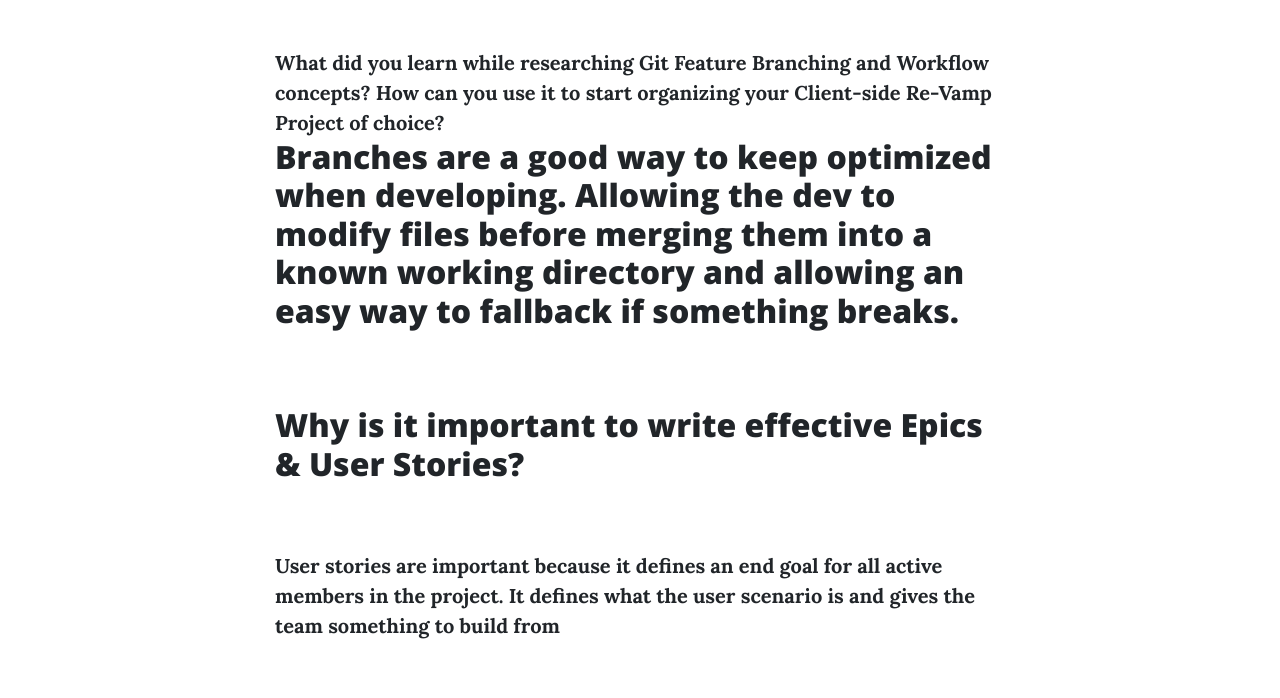
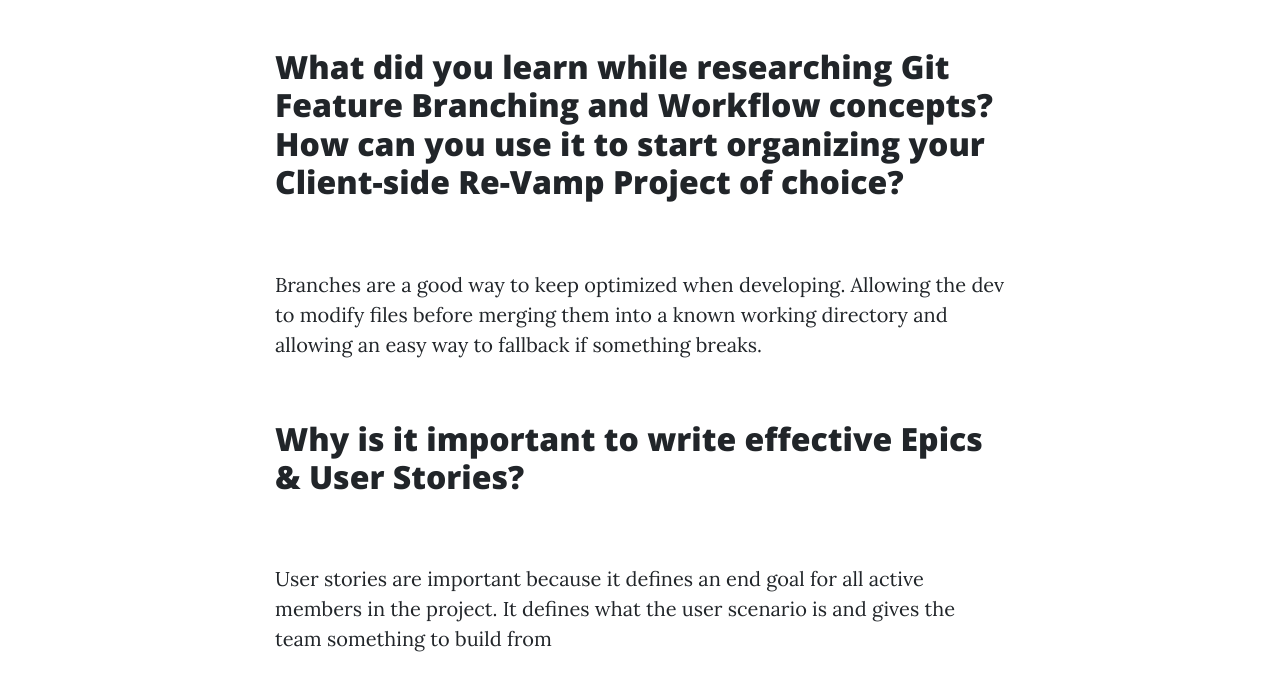
Before and after one commit to jjwalsh87/jjwalsh87.github.io, a website: page post.html in a window 1280 px wide. Shown: the part 629-1327 px from the top of the page. Drawn offline with nearby package versions, Linux system fonts and the light colour scheme.

Commit message:
Update post.html

```diff
--- a/post.html
+++ b/post.html
@@ -75,9 +75,9 @@
     <div class="container">
       <div class="row">
         <div class="col-lg-8 col-md-10 mx-auto">
-          <b>What did you learn while researching Git Feature Branching and Workflow concepts? How can you use it to start organizing your Client-side Re-Vamp Project of choice?</h2>
+          <h2>What did you learn while researching Git Feature Branching and Workflow concepts? How can you use it to start organizing your Client-side Re-Vamp Project of choice?</h2>
           <br/>
-<h2>Branches are a good way to keep optimized when developing. Allowing the dev to modify files before merging them into a known working directory and allowing an easy way to fallback if something breaks.</p>
+<p>Branches are a good way to keep optimized when developing. Allowing the dev to modify files before merging them into a known working directory and allowing an easy way to fallback if something breaks.</p>
 <br/>
 <h2>Why is it important to write effective Epics & User Stories?</h2>
 <br/>
```
